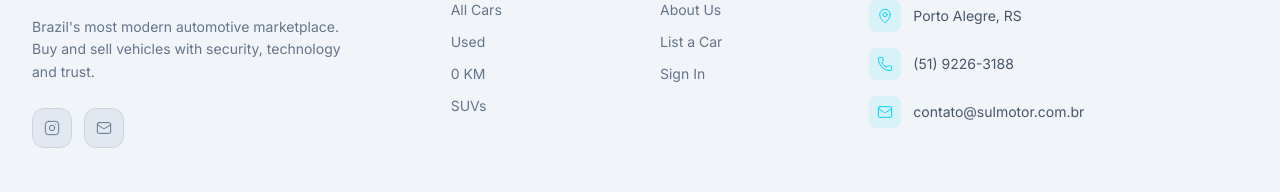
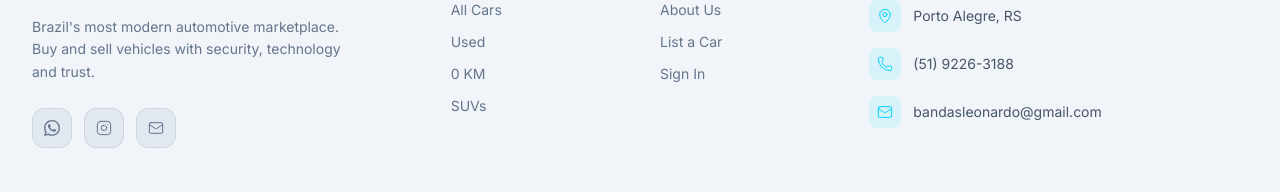
Before and after one commit to devHoff/sulmotors, a React (Vite) app: page / in a window 1280 px wide. Shown: the part 3404-3596 px from the top of the page. Built offline with nearby package versions, Linux system fonts and the light colour scheme; no server answers; the database is empty.

Commit message:
feat(footer): update contact email, WhatsApp number and social icons order

```diff
--- a/src/components/Footer.tsx
+++ b/src/components/Footer.tsx
@@ -2,6 +2,13 @@
 import { Instagram, Mail, Phone, MapPin, ArrowUpRight, ShieldCheck } from 'lucide-react';
 import { useTheme } from '../contexts/ThemeContext';
 import { useLanguage } from '../contexts/LanguageContext';
+
+/* WhatsApp SVG icon inline */
+const WhatsAppIcon = () => (
+    <svg viewBox="0 0 24 24" className="w-4 h-4" fill="currentColor" xmlns="http://www.w3.org/2000/svg">
+        <path d="M17.472 14.382c-.297-.149-1.758-.867-2.03-.967-.273-.099-.471-.148-.67.15-.197.297-.767.966-.94 1.164-.173.199-.347.223-.644.075-.297-.15-1.255-.463-2.39-1.475-.883-.788-1.48-1.761-1.653-2.059-.173-.297-.018-.458.13-.606.134-.133.298-.347.446-.52.149-.174.198-.298.298-.497.099-.198.05-.371-.025-.52-.075-.149-.669-1.612-.916-2.207-.242-.579-.487-.5-.669-.51-.173-.008-.371-.01-.57-.01-.198 0-.52.074-.792.372-.272.297-1.04 1.016-1.04 2.479 0 1.462 1.065 2.875 1.213 3.074.149.198 2.096 3.2 5.077 4.487.709.306 1.262.489 1.694.625.712.227 1.36.195 1.871.118.571-.085 1.758-.719 2.006-1.413.248-.694.248-1.289.173-1.413-.074-.124-.272-.198-.57-.347m-5.421 7.403h-.004a9.87 9.87 0 01-5.031-1.378l-.361-.214-3.741.982.998-3.648-.235-.374a9.86 9.86 0 01-1.51-5.26c.001-5.45 4.436-9.884 9.888-9.884 2.64 0 5.122 1.03 6.988 2.898a9.825 9.825 0 012.893 6.994c-.003 5.45-4.437 9.884-9.885 9.884m8.413-18.297A11.815 11.815 0 0012.05 0C5.495 0 .16 5.335.157 11.892c0 2.096.547 4.142 1.588 5.945L.057 24l6.305-1.654a11.882 11.882 0 005.683 1.448h.005c6.554 0 11.89-5.335 11.893-11.893a11.821 11.821 0 00-3.48-8.413z"/>
+    </svg>
+);
 
 export default function Footer() {
     const { isDark } = useTheme();
@@ -22,15 +29,18 @@
 
     const socials = [
         {
+            label: 'WhatsApp',
+            href: 'https://wa.me/5551922631888',
+            icon: <WhatsAppIcon />,
+        },
+        {
             label: 'Instagram',
             href: 'https://instagram.com/sulmotors',
-            icon: (
-                <Instagram className="w-4 h-4" strokeWidth={1.5} />
-            ),
+            icon: <Instagram className="w-4 h-4" strokeWidth={1.5} />,
         },
         {
             label: 'Email',
-            href: 'mailto:contato@sulmotor.com.br',
+            href: 'mailto:bandasleonardo@gmail.com',
             icon: <Mail className="w-4 h-4" strokeWidth={1.5} />,
         },
     ];
@@ -128,10 +138,12 @@
                                     <Phone className="w-4 h-4 text-brand-400" strokeWidth={1.5} />
                                 </div>
                                 <a
-                                    href={`tel:+55${t('footer_phone').replace(/\D/g, '')}`}
+                                    href="https://wa.me/5551922631888"
+                                    target="_blank"
+                                    rel="noopener noreferrer"
                                     className="text-sm text-slate-600 dark:text-zinc-400 hover:text-brand-400 transition-colors"
                                 >
-                                    {t('footer_phone')}
+                                    (51) 9226-3188
                                 </a>
                             </li>
                             <li className="flex items-center gap-3">
@@ -139,10 +151,10 @@
                                     <Mail className="w-4 h-4 text-brand-400" strokeWidth={1.5} />
                                 </div>
                                 <a
-                                    href="mailto:contato@sulmotor.com.br"
+                                    href="mailto:bandasleonardo@gmail.com"
                                     className="text-sm text-slate-600 dark:text-zinc-400 hover:text-brand-400 transition-colors"
                                 >
-                                    contato@sulmotor.com.br
+                                    bandasleonardo@gmail.com
                                 </a>
                             </li>
                         </ul>
```
